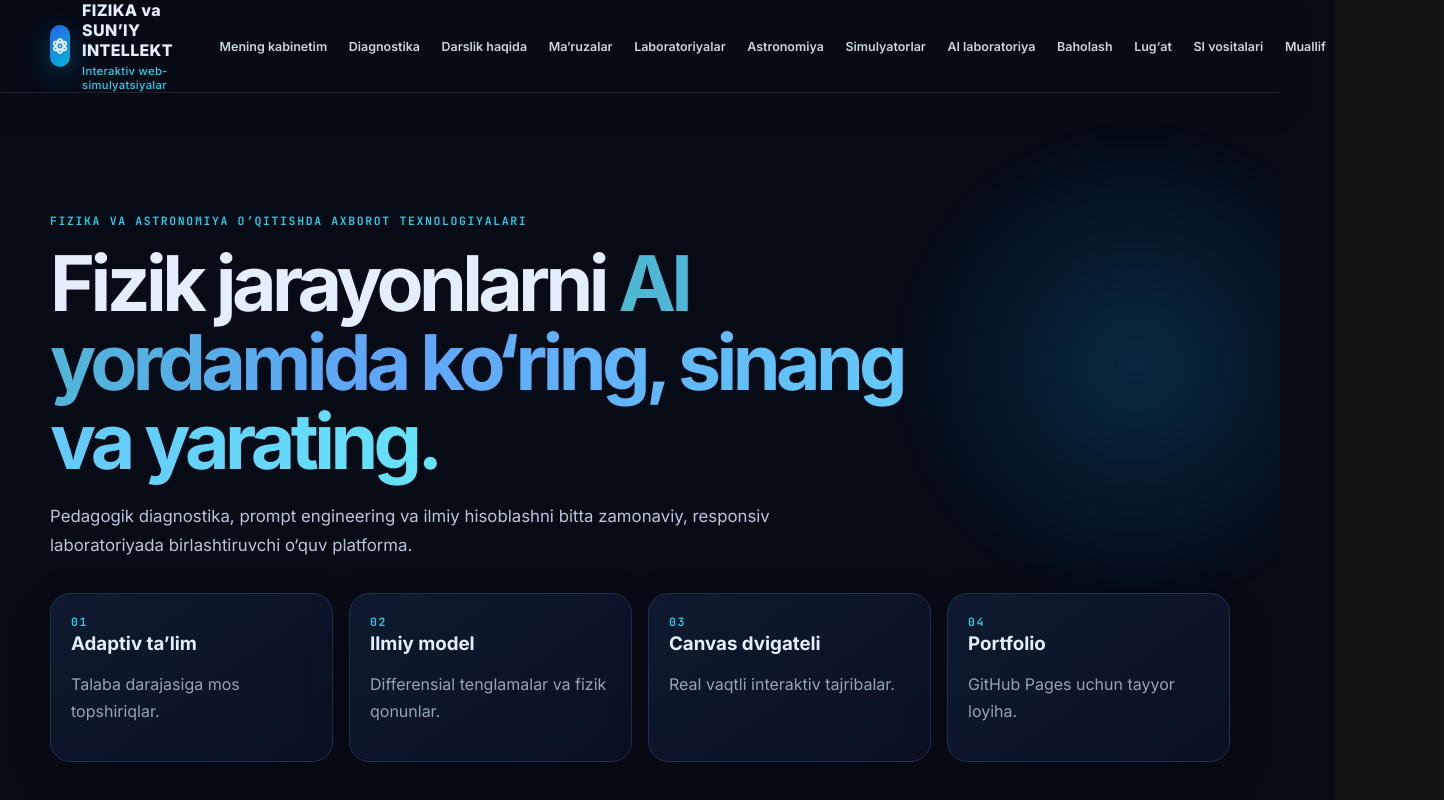
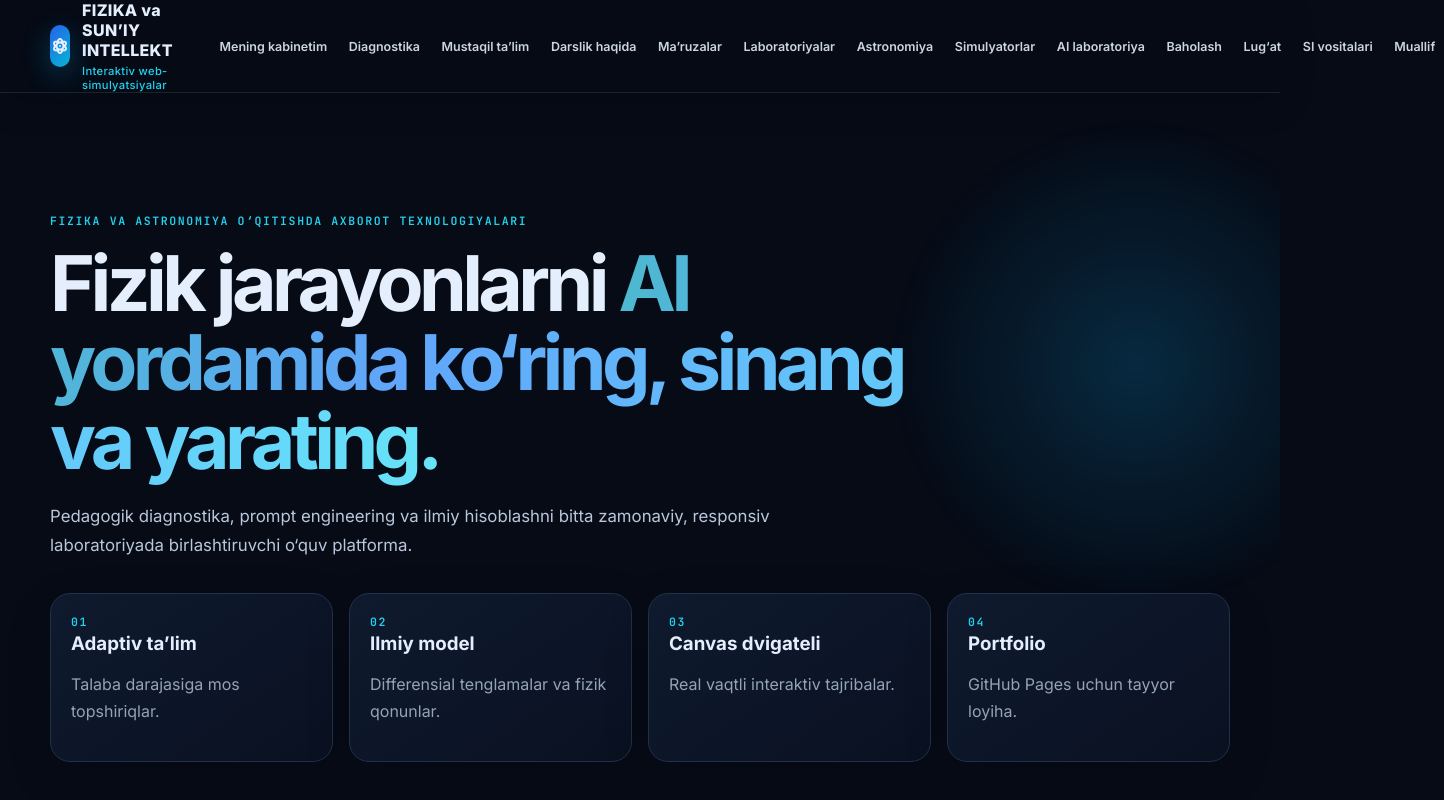
Before and after one commit to Dadaxon82/FIZIKA-VA-ASTRONOMIYA-O-QITISHDA-AXBOROT-TEXNOLOGIYALARINI-QO-LLASH, a plain HTML site: page index.html in a window 1280 px wide. Shown: the top 800 px of the page, 1444 px wide, since content can reach past the window. Drawn offline with Linux system fonts and the light colour scheme.

Commit message:
docs: link curriculum independent tasks, preserve official grading and add checks

```diff
--- a/index.html
+++ b/index.html
@@ -8,7 +8,7 @@
   <link rel="stylesheet" href="styles.css">
 </head>
 <body>
-<header class="site-header"><div class="container navbar"><a class="brand" href="#top"><span class="brand-mark"><i class="fa-solid fa-atom"></i></span><span>FIZIKA va SUN’IY INTELLEKT<small>Interaktiv web-simulyatsiyalar</small></span></a><nav class="nav-links" aria-label="Asosiy navigatsiya"><a href="kabinet.html">Mening kabinetim</a><a href="diagnostika.html">Diagnostika</a><a href="annotatsiya.html">Darslik haqida</a><a href="#maruzalar">Ma’ruzalar</a><a href="#laboratoriyalar">Laboratoriyalar</a><a href="#astronomiya">Astronomiya</a><a href="#simulyatorlar">Simulyatorlar</a><a href="#ai-lab">AI laboratoriya</a><a href="#baholash">Baholash</a><a href="glossariy.html">Lug‘at</a><a href="si-vositalari.html">SI vositalari</a><a href="#muallif">Muallif</a></nav><button class="menu-toggle" type="button" aria-label="Menyuni ochish" aria-expanded="false">☰</button></div></header>
+<header class="site-header"><div class="container navbar"><a class="brand" href="#top"><span class="brand-mark"><i class="fa-solid fa-atom"></i></span><span>FIZIKA va SUN’IY INTELLEKT<small>Interaktiv web-simulyatsiyalar</small></span></a><nav class="nav-links" aria-label="Asosiy navigatsiya"><a href="kabinet.html">Mening kabinetim</a><a href="diagnostika.html">Diagnostika</a><a href="mustaqil.html">Mustaqil ta’lim</a><a href="annotatsiya.html">Darslik haqida</a><a href="#maruzalar">Ma’ruzalar</a><a href="#laboratoriyalar">Laboratoriyalar</a><a href="#astronomiya">Astronomiya</a><a href="#simulyatorlar">Simulyatorlar</a><a href="#ai-lab">AI laboratoriya</a><a href="#baholash">Baholash</a><a href="glossariy.html">Lug‘at</a><a href="si-vositalari.html">SI vositalari</a><a href="#muallif">Muallif</a></nav><button class="menu-toggle" type="button" aria-label="Menyuni ochish" aria-expanded="false">☰</button></div></header>
 <main id="top">
 <section class="hero"><div class="container"><div class="eyebrow">Fizika va astronomiya o‘qitishda axborot texnologiyalari</div><h1>Fizik jarayonlarni <span>AI yordamida ko‘ring, sinang va yarating.</span></h1><p class="lead">Pedagogik diagnostika, prompt engineering va ilmiy hisoblashni bitta zamonaviy, responsiv laboratoriyada birlashtiruvchi o‘quv platforma.</p><div class="grid grid-4" style="margin-top:2rem"><div class="card"><div class="eyebrow">01</div><h3>Adaptiv ta’lim</h3><p class="muted">Talaba darajasiga mos topshiriqlar.</p></div><div class="card"><div class="eyebrow">02</div><h3>Ilmiy model</h3><p class="muted">Differensial tenglamalar va fizik qonunlar.</p></div><div class="card"><div class="eyebrow">03</div><h3>Canvas dvigateli</h3><p class="muted">Real vaqtli interaktiv tajribalar.</p></div><div class="card"><div class="eyebrow">04</div><h3>Portfolio</h3><p class="muted">GitHub Pages uchun tayyor loyiha.</p></div></div></div></section>
 <section id="darslik" class="section"><div class="container"><div class="section-head"><div class="eyebrow">Darslik haqida</div><h2>Annotatsiya, mundarija va ilovalar</h2><p class="muted">Darslik 15 ta ma’ruza, 15 ta laboratoriya ishi, astronomiya bo‘yicha 3 ta qo‘shimcha mavzu va ilovalardan iborat.</p></div><div class="grid grid-3"><a class="card" href="annotatsiya.html"><span class="badge">Kirish</span><h3>Annotatsiya, so‘z boshi va mundarija</h3><p class="muted">Bibliografik ma’lumot, o‘zbek, rus va ingliz tillaridagi annotatsiya, foydalanish bo‘yicha tavsiyalar. Chop etish yoki PDF sifatida saqlash mumkin.</p></a><a class="card" href="glossariy.html"><span class="badge">1-ilova</span><h3>Atamalar lug‘ati</h3><p class="muted">Kursdagi asosiy atamalarning o‘zbekcha–inglizcha lug‘ati: qisqa ta’rif va qaysi mavzuda o‘rganilishi, qidiruv bilan.</p></a><a class="card" href="si-vositalari.html"><span class="badge">2-ilova</span><h3>SI vositalari va bepul muqobillari</h3><p class="muted">Kursda ishlatiladigan SI vositalari, ularning kirish modeli va har bir pullik vosita uchun bepul o‘rinbosar.</p></a></div></div></section>
```
Also changed, not shown: kabinet.html (+1 -0 lines), 3 other files.
